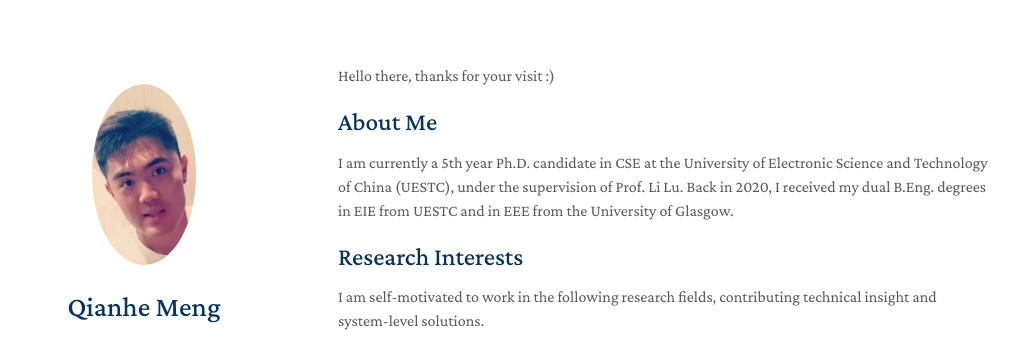
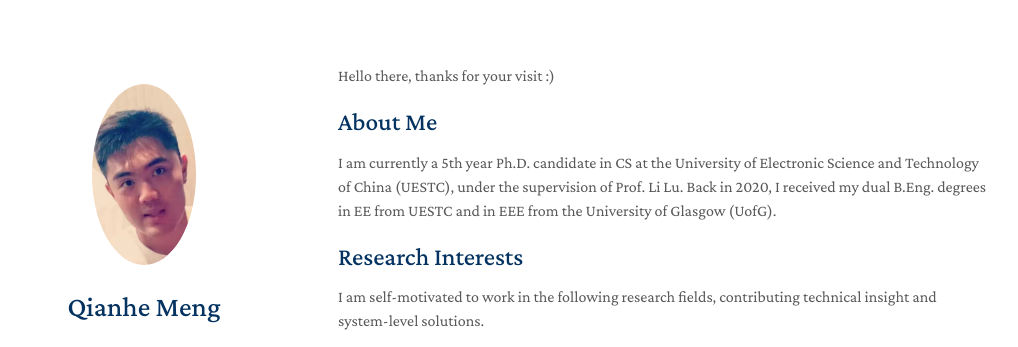
Before and after one commit to mqhyes/mqhyes.github.io, a Jekyll site: the page built from index.md, in a window 1280 px wide and 900 px high. Shown: the top 347 px of the window, without its empty margins (132-1150 px from the left). Built offline with Jekyll 4.4.1, drawn with Linux system fonts in a browser that asks for light colours; a style sheet for code colours, icons or effects is not loaded.

Commit message:
Update index.md

```diff
--- a/index.md
+++ b/index.md
@@ -5,8 +5,8 @@ Hello there, thanks for your visit :)
 
 ## About Me
 
-I am currently a 5th year Ph.D. candidate in CSE at the University of Electronic Science and Technology of China (UESTC), under the supervision of Prof. Li Lu. Back in 2020, I received my dual B.Eng. degrees in EIE from UESTC and in EEE from the University of Glasgow.
-
+I am currently a 5th year Ph.D. candidate in CS at the University of Electronic Science and Technology of China (UESTC), under the supervision of Prof. Li Lu. Back in 2020, I received my dual B.Eng. degrees in EE from UESTC and in EEE from the University of Glasgow (UofG).
+<!-- I will be joining Harbin Institute of Technology (HIT) as a Tenure-Track Associate Research Fellow in early 2026. -->
 
 
 <!--I am currently a 5th year Ph.D. candidate in the Department of Computer Science and Engineering (CSE) at the University of Electronic Science and Technology of China (UESTC), under the supervision of Prof. Li Lu. Back in 2020, I received my dual B.Eng. degrees in Electronic and Information Engineering (EIE) from UESTC and in Electronic and Electrical Engineering (EEE) from the University of Glasgow (UofG).-->
```
